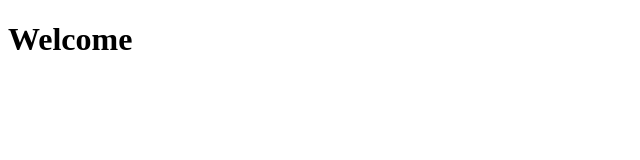
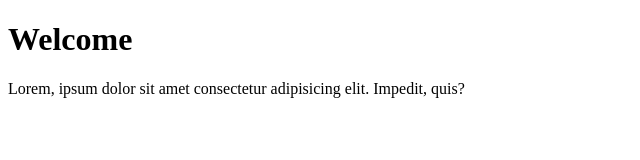
Before and after one commit to vbsjoshi/MyProject2, a plain HTML site: page index.html in a window 1280 px wide. Shown: the whole page, without its empty margins (0-640 px from the left). Drawn offline with Linux system fonts and the light colour scheme.

Commit message:
index file 1.1

```diff
--- a/index.html
+++ b/index.html
@@ -7,5 +7,6 @@
 </head>
 <body>
     <h1>Welcome</h1>
+    <p>Lorem, ipsum dolor sit amet consectetur adipisicing elit. Impedit, quis?</p>
 </body>
 </html>
```
